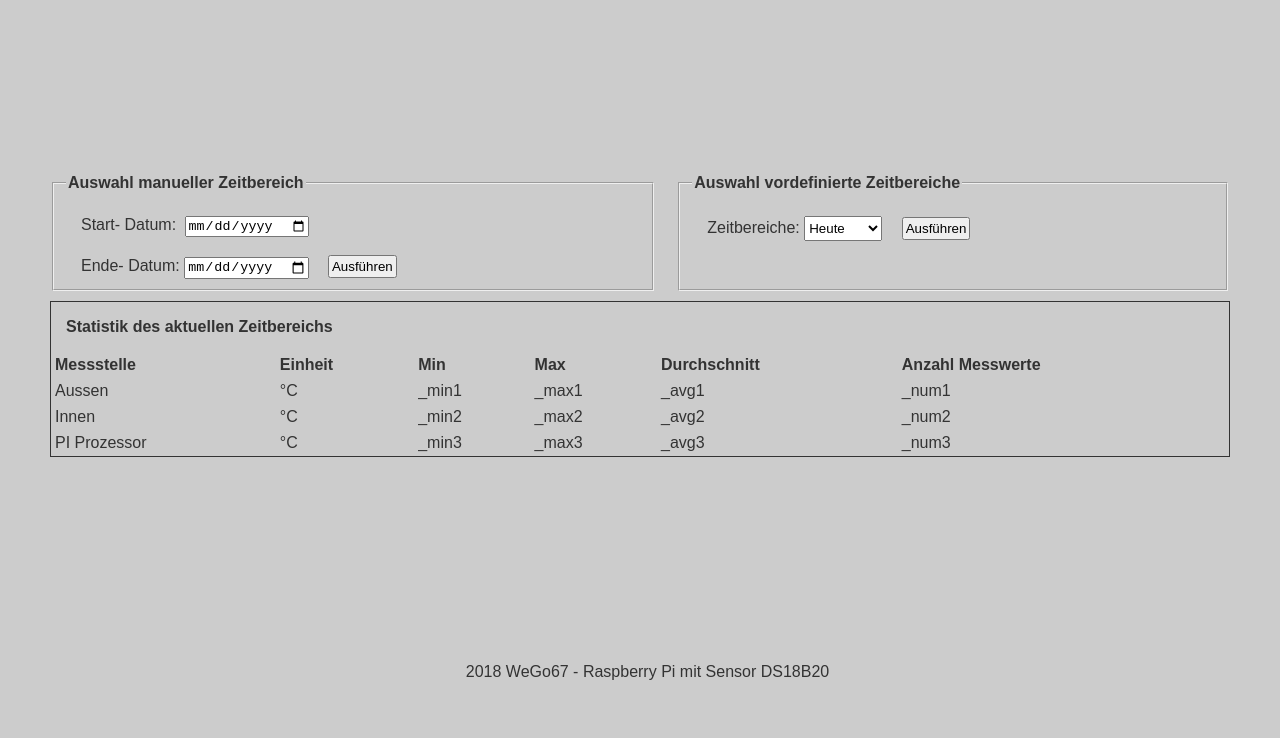
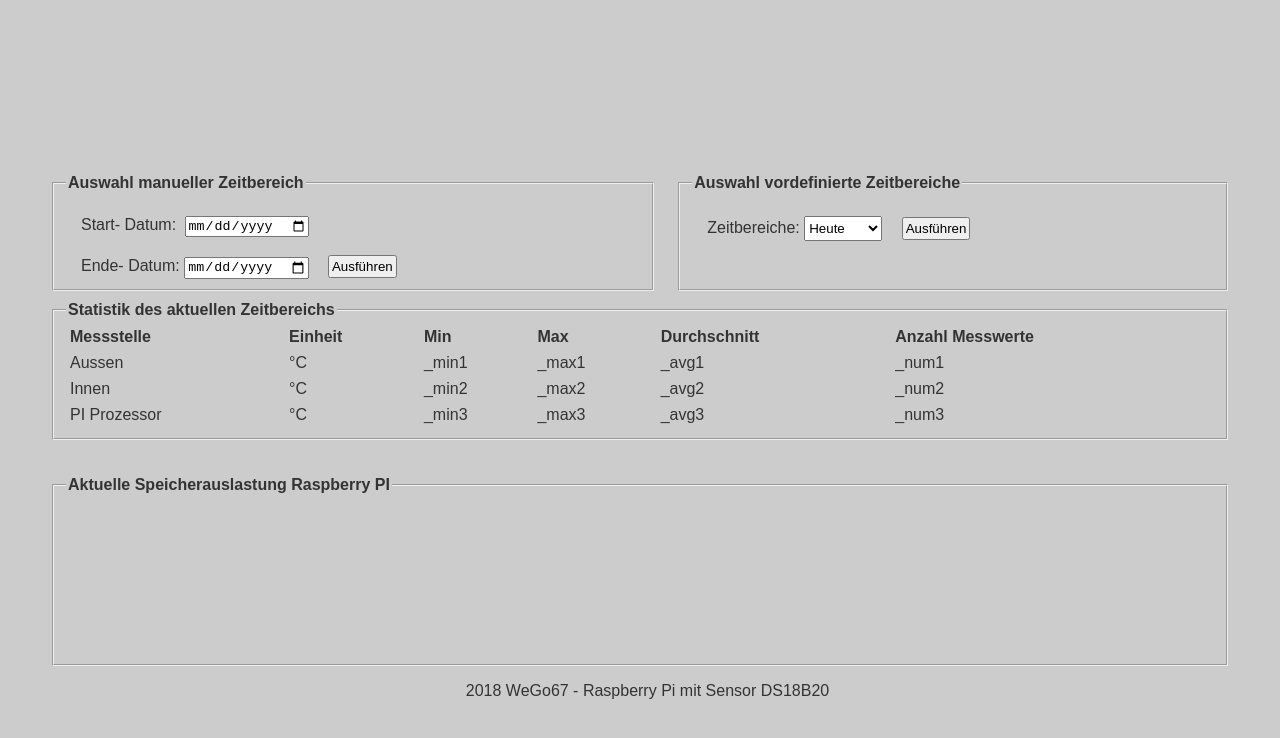
Before and after one commit to WeGo1206/nodeapp01, a website: page TemplateChart.html in a window 1280 px wide. Shown: the part 188-926 px from the top of the page. Drawn offline with nearby package versions, Linux system fonts and the light colour scheme; a script that the page names is missing.

Commit message:
System Info

```diff
--- a/TemplateChart.html
+++ b/TemplateChart.html
@@ -75,8 +75,9 @@
 				</fieldset>
 			</section>
 			<section class="info">
+				<fieldset>
+					<legend>Statistik des aktuellen Zeitbereichs</legend>
 					<div class="statistic-table">
-					<p class="tablename">Statistik des aktuellen Zeitbereichs</p>
 						<table>
 							<tr>
 								<th>Messstelle</th>
@@ -112,8 +113,11 @@
 							</tr>
 						</table>
 					</div>
+				</fieldset>
 				<br>
 				<br>
+				<fieldset>
+					<legend>Aktuelle Speicherauslastung Raspberry PI</legend>
 						<div class= "bottom-container">
 							<div class="hdd-trend">
 								<canvas id="info-hdd-canvas"></canvas>
@@ -122,6 +126,7 @@
 								<canvas id="info-ram-canvas"></canvas>
 							</div>
 						</div>
+				</fieldset>
 			</section>
 		</div>
 		<footer>
--- a/public/styles/styles.css
+++ b/public/styles/styles.css
@@ -152,9 +152,6 @@ p {
 	font-family:  Arial, Helvetica, sans-serif;
 	padding-left: 15px;
 }
-.statistic-table {
-	border: 1px solid var(--dark);
-	}
 
 .trend-area {
 	font-family: Arial, Helvetica, sans-serif;
```
Lines whose indentation alone changed are shown as unchanged.
